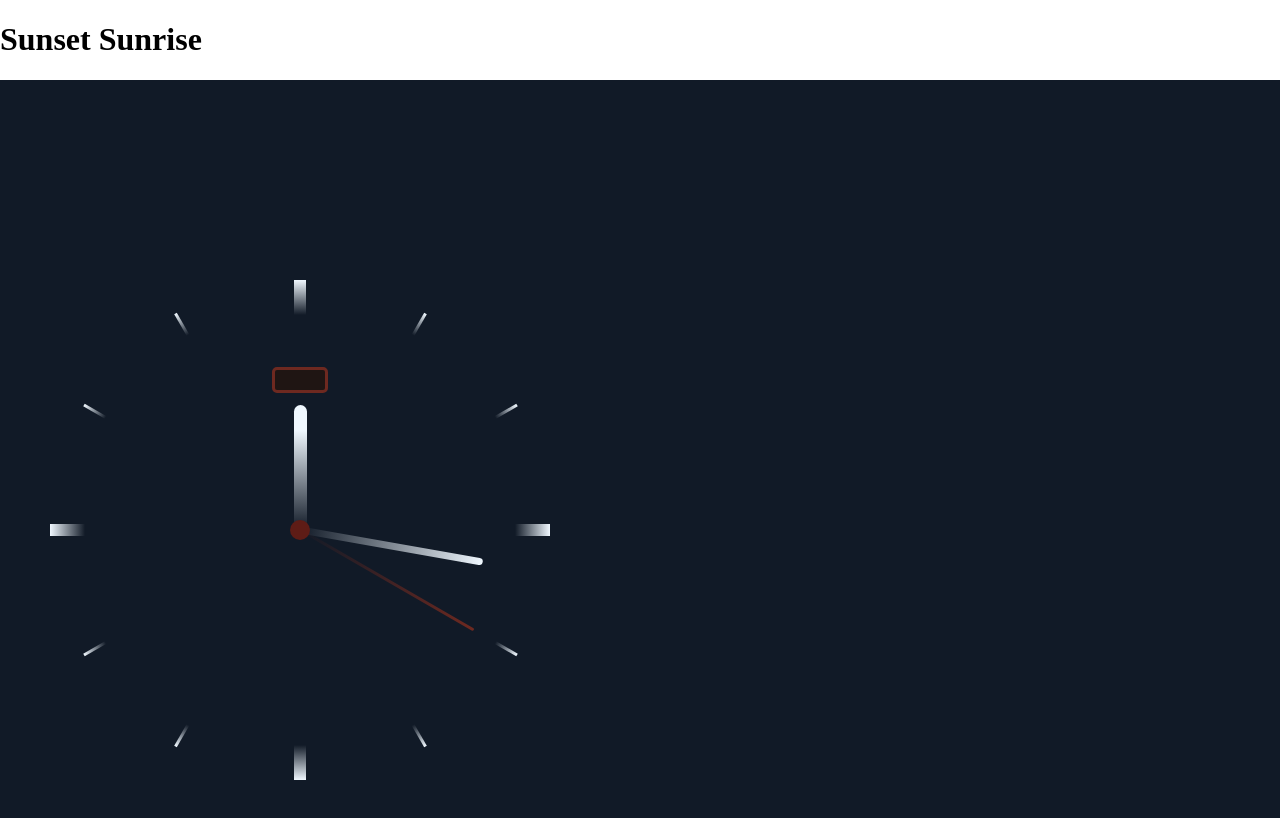
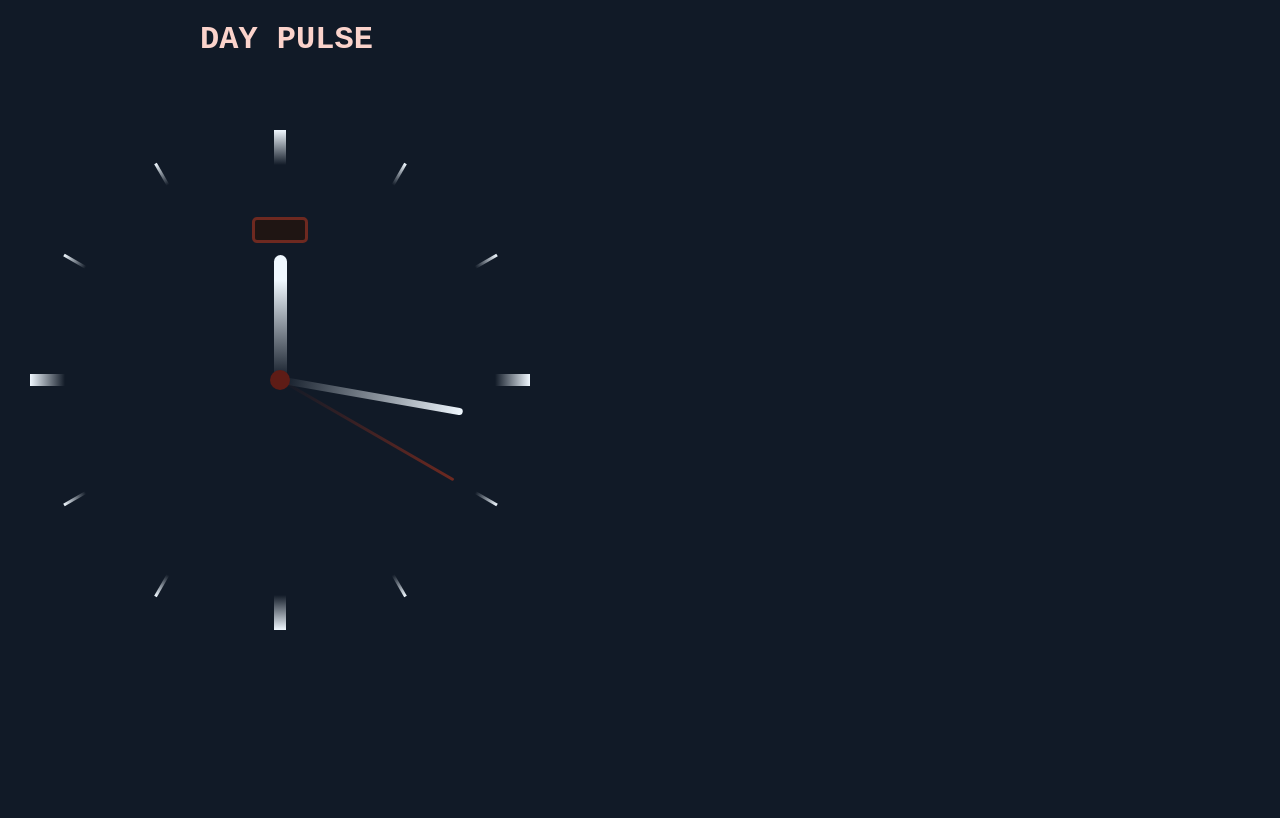
Before and after one commit to Thom988/DayPulse, a plain HTML site: page index.html in a window 1280 px wide. Drawn offline with Linux system fonts and the light colour scheme.

Commit message:
Ajout titre header et correction et amélioration CSS

```diff
--- a/index.html
+++ b/index.html
@@ -11,8 +11,8 @@
     <script type="module" src="main.js" defer></script>
   </head>
   <body>
-    <header id="header">
-      <h1>Sunset Sunrise</h1>
+    <header>
+      <h1>DAY PULSE</h1>
     </header>
     <main>
       <div id="horloge">
--- a/styles.css
+++ b/styles.css
@@ -1,14 +1,26 @@
 body{
     margin: 0;
     padding: 0;
+    background-color: #111A27;
 }
+
+header {
+    display: flex;
+}
+
+header h1 {
+    font-size: xx-large;
+    font-weight: 700;
+    font-family: 'Courier New', Courier, monospace;
+    color: #FBD3CB;
+    margin-left: 200px;
+}
+
 main {
-    padding: 50px;
     display: flex;
     flex-direction: row;
-    align-items: center;
-    background-color: #111A27;
-    height: 100vh;
+    flex-wrap: wrap;
+    margin-top: 50px;
 }
 
 /************************************************************ HORLOGE ******************************************************************************/
@@ -19,6 +31,7 @@ main {
     display: flex;
     justify-content: center;
     align-items: center;
+    margin-left: 30px;
 }
 
 .fleches {
@@ -116,7 +129,7 @@ main {
     flex-direction: column;
     flex-wrap: wrap;
     height: 450px;
-    margin-left: 50px;
+    margin: 50px 0 0 50px;
 }
 
 #clock-board div {
```
